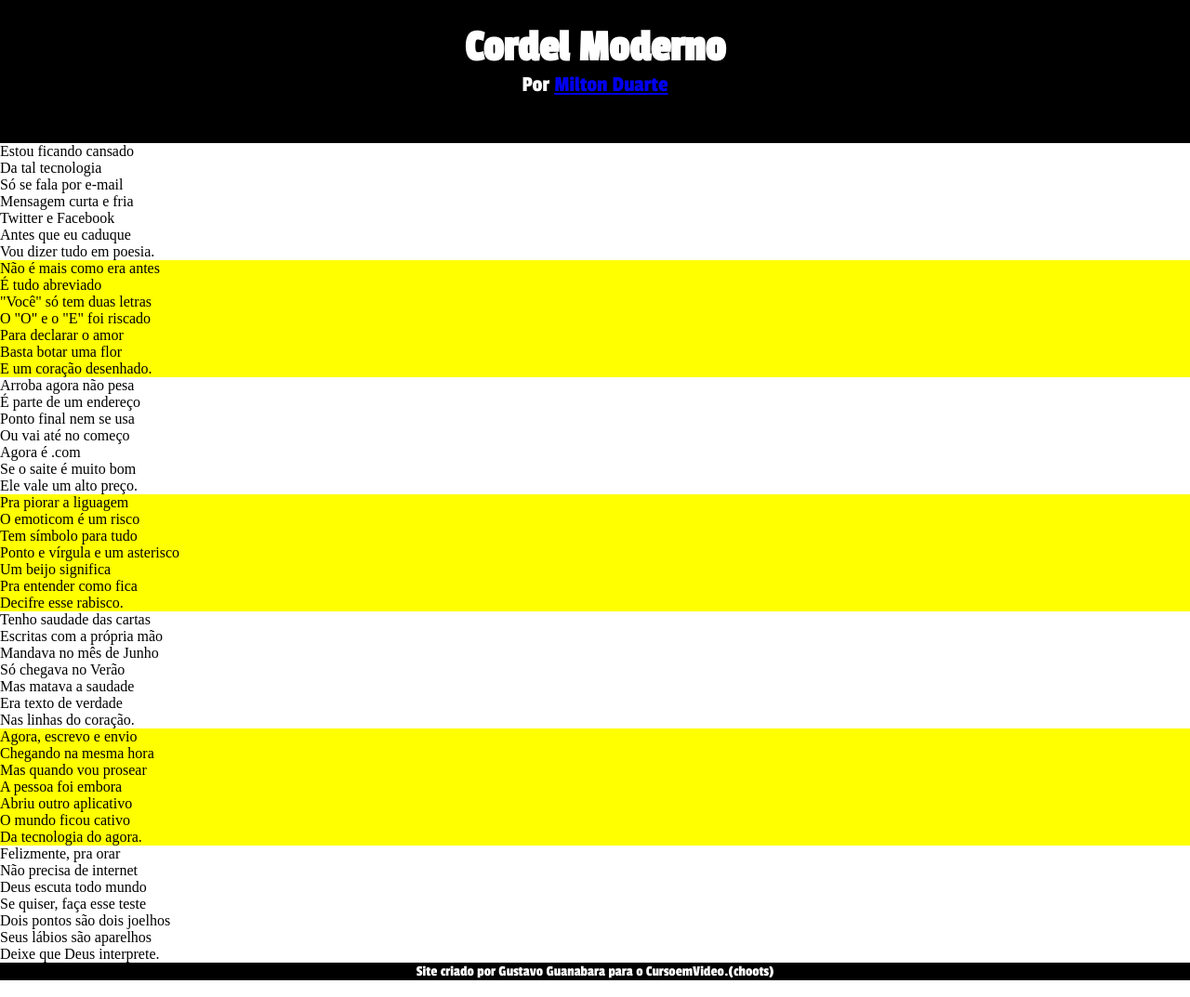
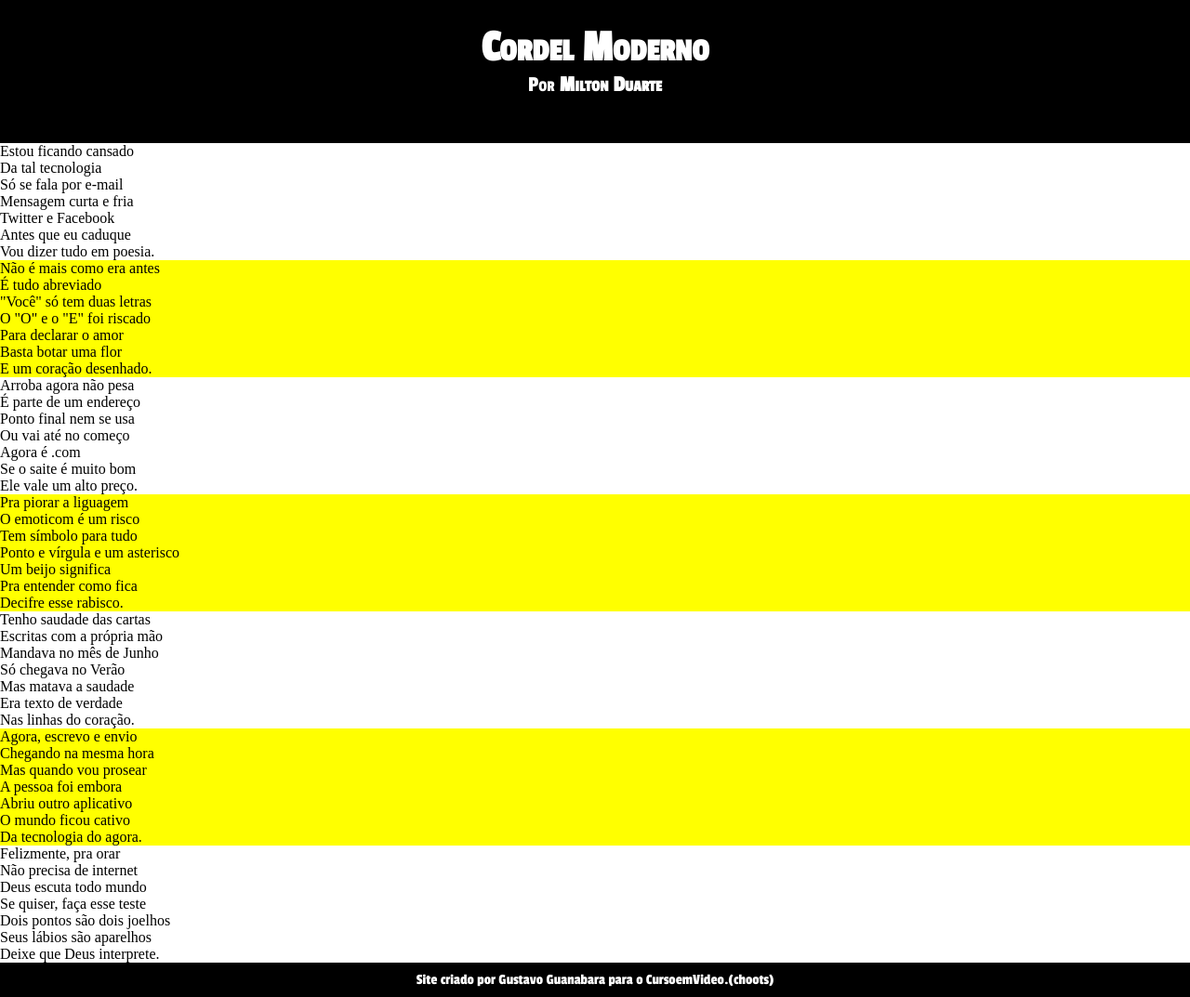
Before and after one commit to Choots1/html-css, a plain HTML site: page Exercicios/Desafio 12/index.html in a window 1280 px wide. Shown: the whole page at 93% size. Drawn offline with Linux system fonts and the light colour scheme.

Commit message:
atualização 0.3

```diff
--- a/Exercicios/Desafio 12/style.css
+++ b/Exercicios/Desafio 12/style.css
@@ -25,6 +25,7 @@
 
 header{
     font-family: var(--fonte-passion);
+    font-variant: small-caps;
     background-color: black;
     color: white;
     text-align: center;
@@ -53,7 +54,7 @@ footer{
     background-color: black;
     font-size: 1em;
     text-align: center;
-    padding: 1px;
+    padding: 10px;
 }
 
 .imagem{
@@ -63,3 +64,13 @@ footer{
 .normal{
     background-color: white;
 }
+
+a{
+    color: white;
+    text-decoration: none;
+    font-weight: bolder;
+}
+
+a:hover{
+    text-decoration: underline;
+}
```
